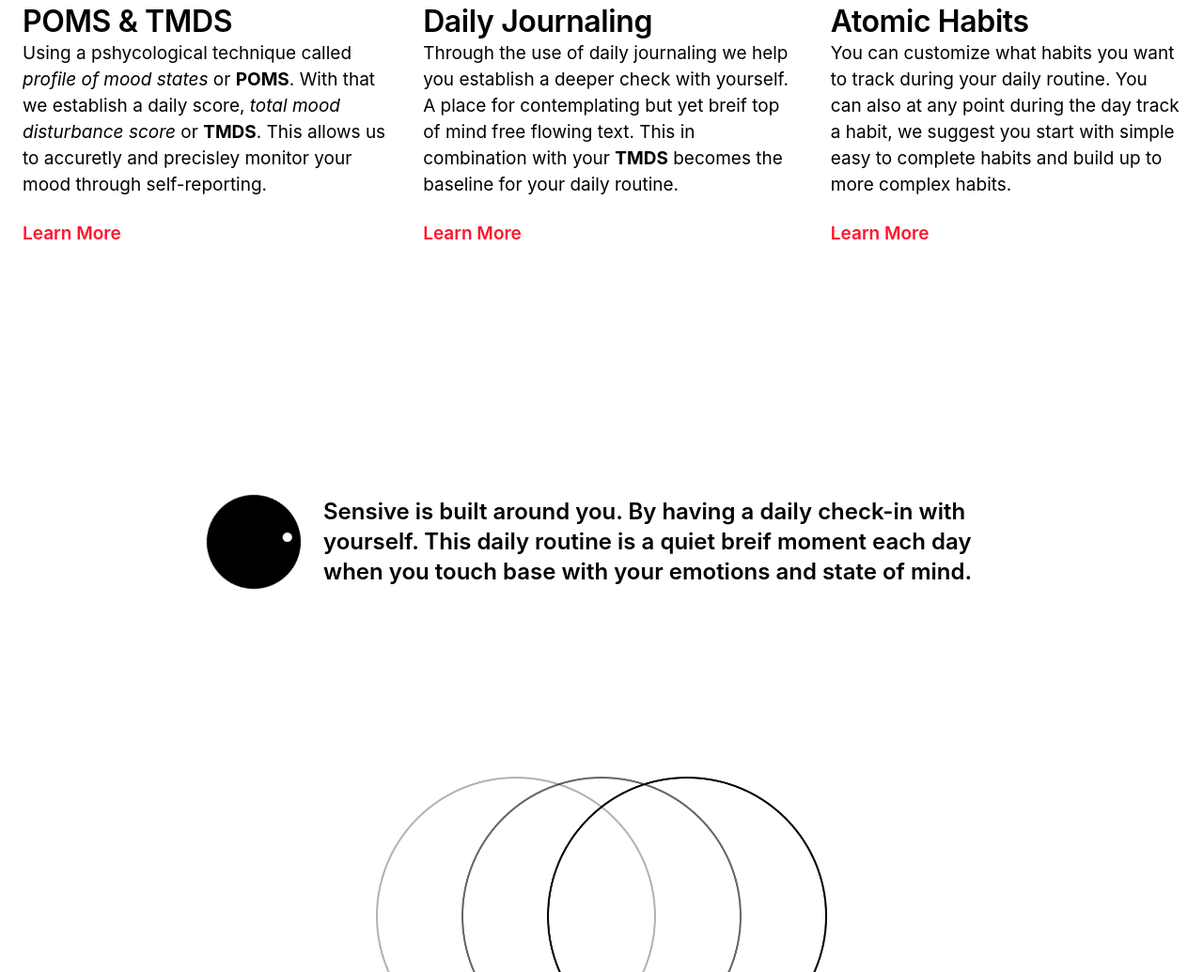
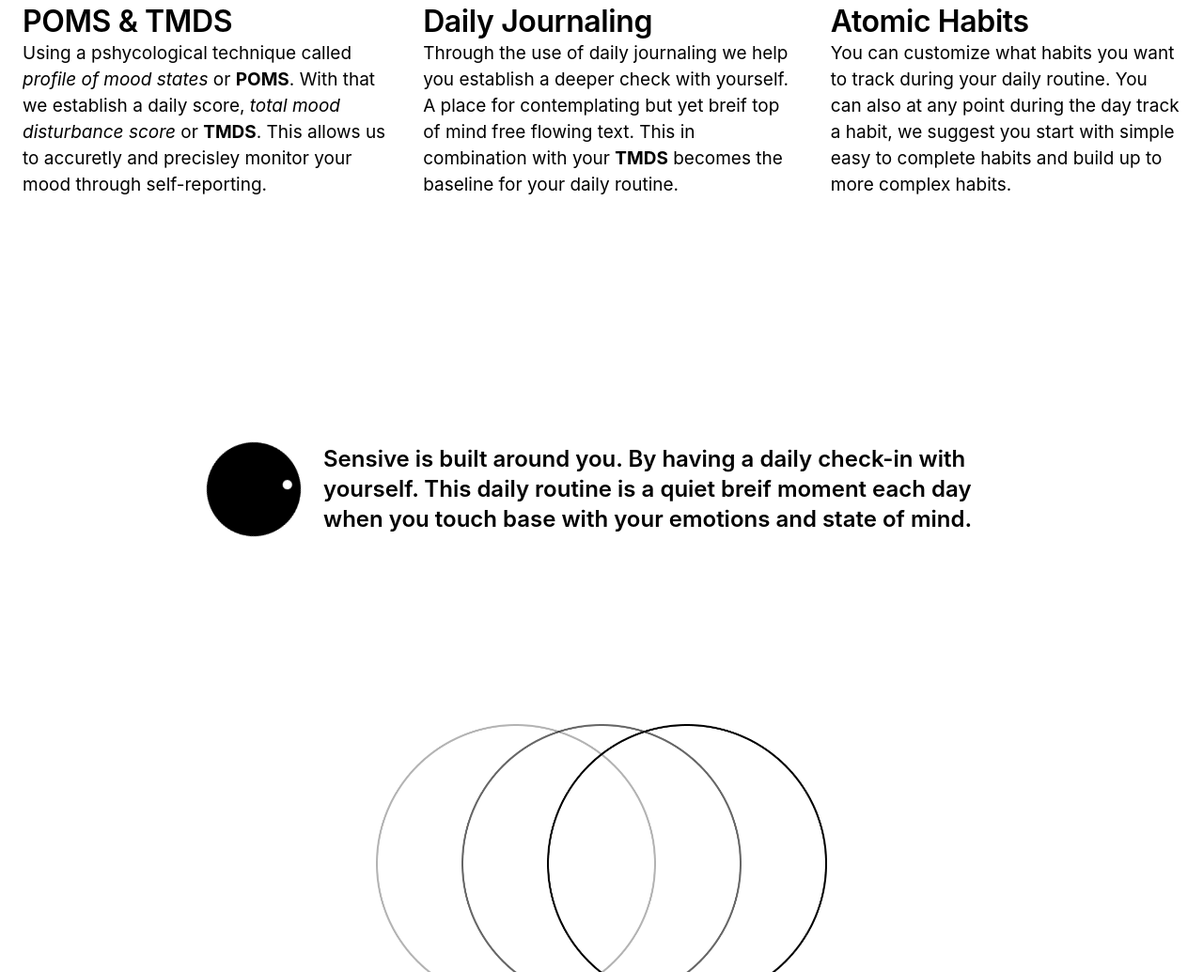
Before and after one commit to Sensive-App/sensive-web, a Gatsby site: page / in a window 1280 px wide. Shown: the part 1402-2437 px from the top of the page at 94% size. Built offline with nearby package versions, Linux system fonts and the light colour scheme; Gatsby itself is replaced by a stand-in of ours.

Commit message:
added email link and removed read more from first page for now

```diff
--- a/src/pages/index.js
+++ b/src/pages/index.js
@@ -168,7 +168,7 @@
           allows us to accuretly and precisley monitor your mood through
           self-reporting.{" "}
         </p>
-        <RedLink>Learn More</RedLink>
+        {/* <RedLink>Learn More</RedLink> */}
       </Col>
       <Col>
         <h3>Daily Journaling</h3>
@@ -178,7 +178,7 @@
           mind free flowing text. This in combination with your{" "}
           <strong>TMDS</strong> becomes the baseline for your daily routine.
         </p>
-        <RedLink>Learn More</RedLink>
+        {/* <RedLink>Learn More</RedLink> */}
       </Col>
       <Col>
         <h3>Atomic Habits</h3>
@@ -188,7 +188,7 @@
           suggest you start with simple easy to complete habits and build up to
           more complex habits.
         </p>
-        <RedLink>Learn More</RedLink>
+        {/* <RedLink>Learn More</RedLink> */}
       </Col>
     </FlexContainer>
 
--- a/src/pages/support-our-mission.js
+++ b/src/pages/support-our-mission.js
@@ -196,7 +196,7 @@
       <TextResponse>
         Memberships automatically renew monthly or annually. If you need to
         update your billing information, or your membership is up for renewal
-        soon, please email us at members@sensive.xzy.
+        soon, please email us at <RedLink href="mailto:member@sensive.xyz">member@sensive.xyz</RedLink>.
       </TextResponse>
       <h4>Is Sensive still accessible to non-members?</h4>
       <TextResponse>
```
